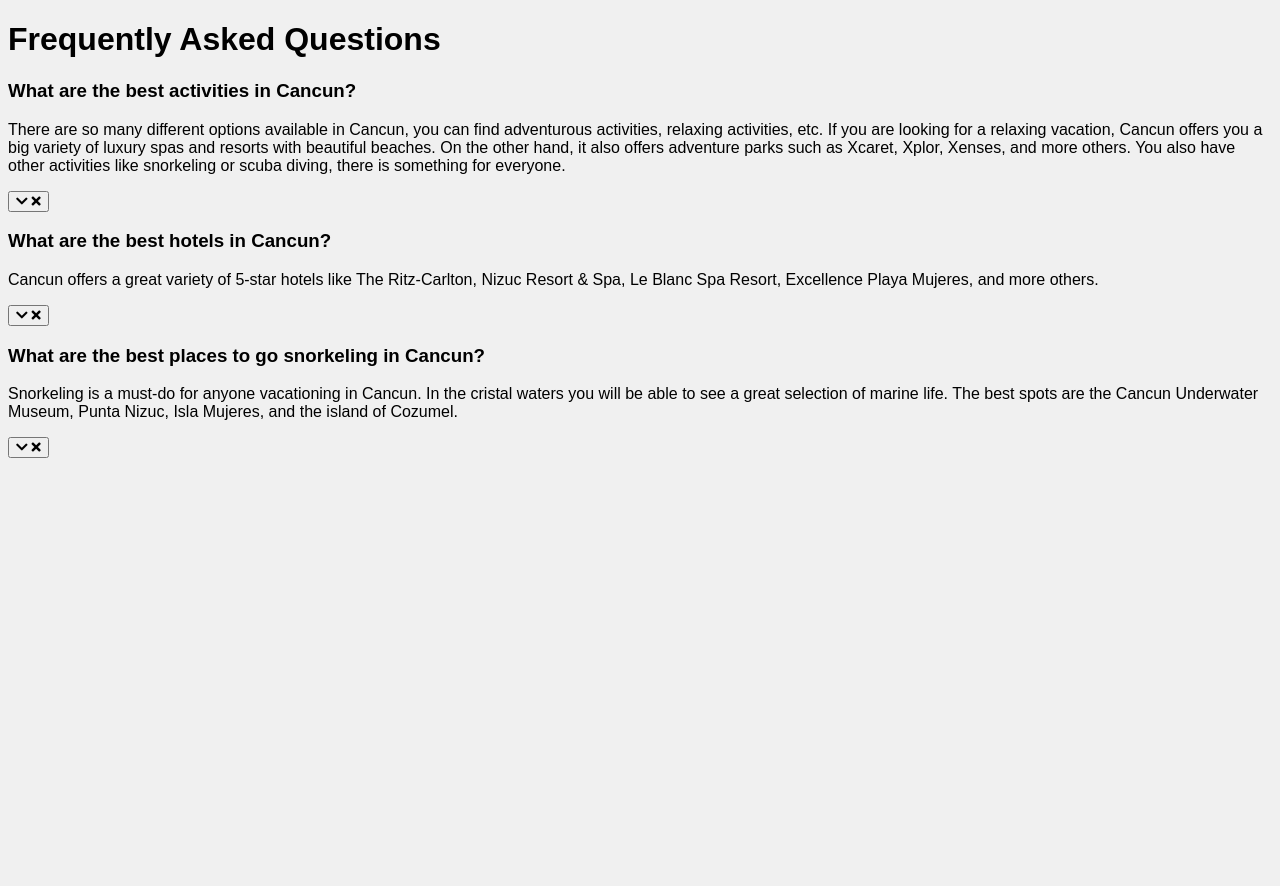
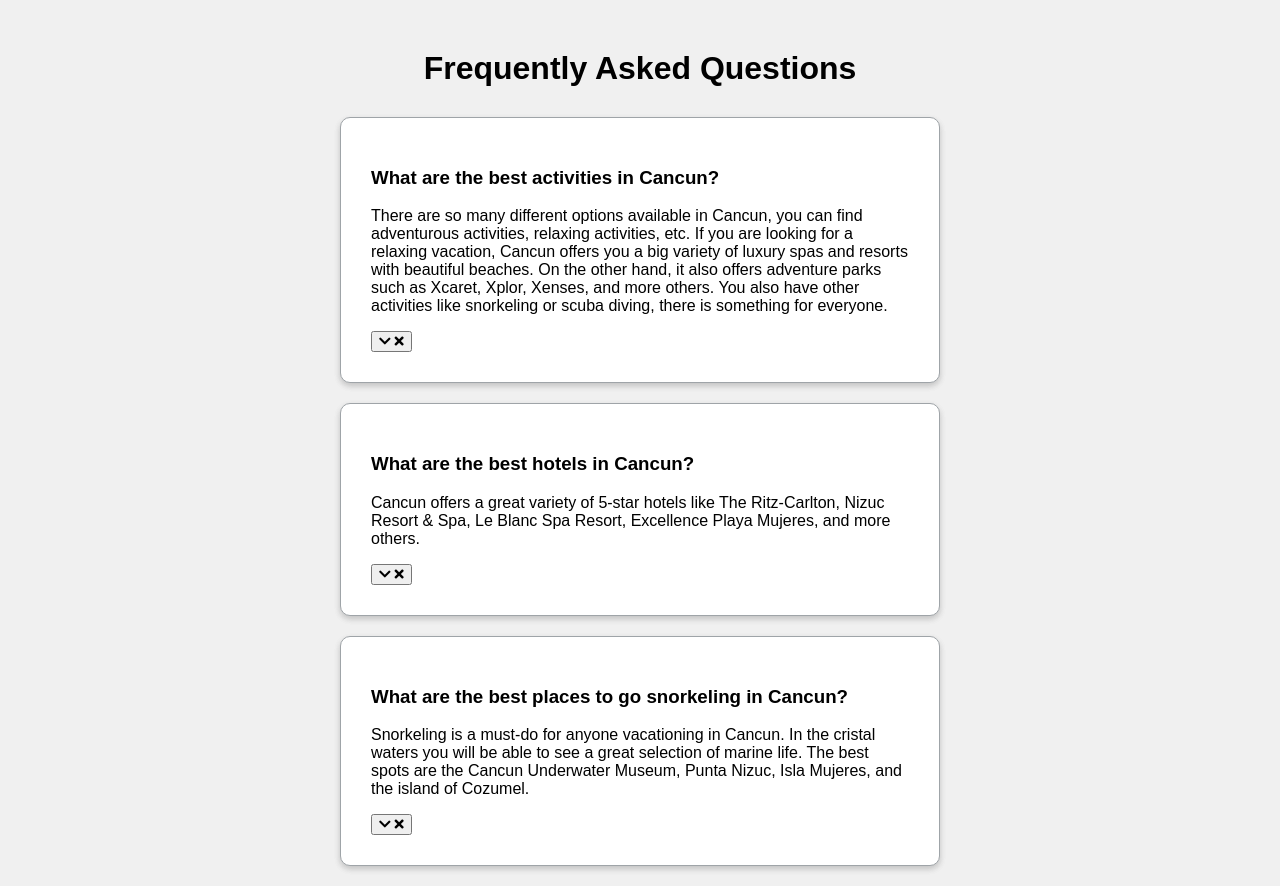
Before and after one commit to luisaLuna/faq-boxes, a plain HTML site: page index.html in a window 1280 px wide. Before the commit the page ends 800 px from the top, so only its background shows below. Drawn offline with Linux system fonts and the light colour scheme; a web font is replaced by a local one.

Commit message:
Changes in css

```diff
--- a/style.css
+++ b/style.css
@@ -1,10 +1,36 @@
-@import url('https://fonts.googleapis.com/css?family=Muli&display=swap');
+@import url("https://fonts.googleapis.com/css?family=Muli&display=swap");
 
 * {
   box-sizing: border-box;
 }
 
 body {
-  font-family: 'Muli', sans-serif;
+  font-family: "Muli", sans-serif;
   background-color: #f0f0f0;
 }
+
+h1 {
+  margin: 50px 0 30px;
+  text-align: center;
+}
+
+.faq-container {
+  max-width: 600px;
+  margin: 0 auto;
+}
+
+.faq {
+  background-color: transparent;
+  border: 1px solid #9fa4a8;
+  border-radius: 10px;
+  margin: 20px 0;
+  padding: 30px;
+  position: relative;
+  overflow: hidden;
+  transition: 0.3s ease;
+}
+
+.faq.active {
+  background-color: #fff;
+  box-shadow: 0 3px 6px rgba(0, 0, 0, 0.1), 0 3px 6px rgba(0, 0, 0, 0.1);
+}
```
